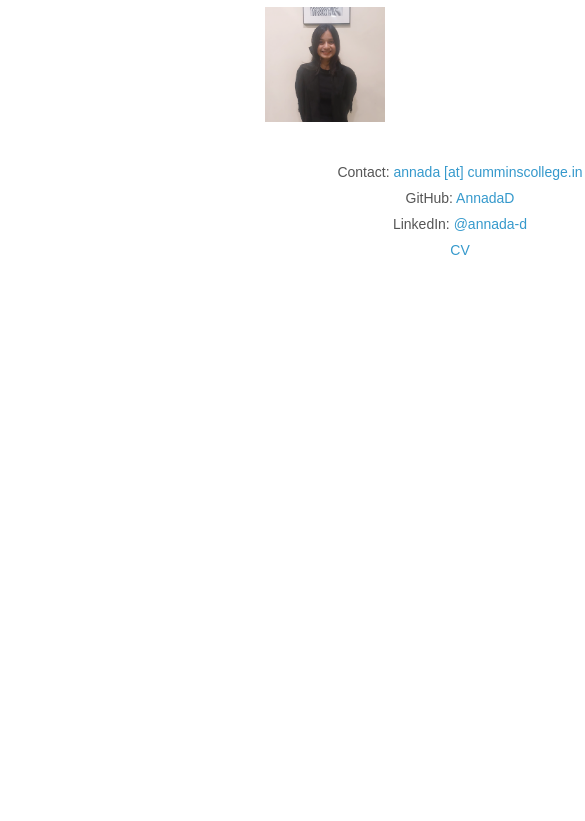
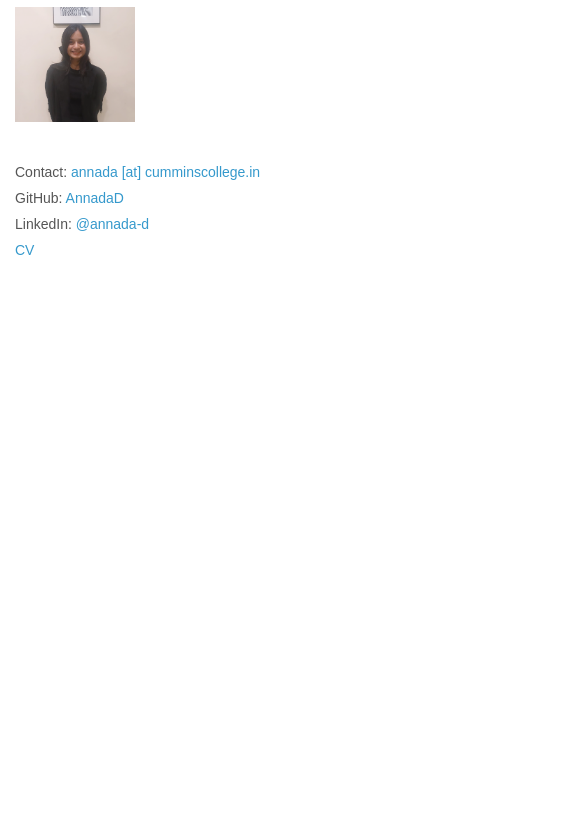
Before and after one commit to AnnadaD/AnnadaD.github.io, a plain HTML site: page index.html in a window 390 px wide. Shown: the part 79-900 px from the top of the page, 585 px wide, since content can reach past the window. Drawn offline with Linux system fonts and the light colour scheme.

Commit message:
addinrrs

```diff
--- a/style.css
+++ b/style.css
@@ -163,11 +163,11 @@ li {
 @media (max-width: 768px) {
   .container {
     flex-direction: column; /* Stack items vertically */
-    text-align: center; /* Center text for better mobile UX */
+    text-align: left; /* Center text for better mobile UX */
   }
 
   .sidebar {
-    position: relative; /* Remove fixed positioning for mobile */
+    position: static; /* Remove fixed positioning for mobile */
     width: 100%; /* Full width for sidebar */
     padding: 15px; /* Slightly reduce padding for mobile */
     margin: 0 auto; /* Center sidebar */
```
